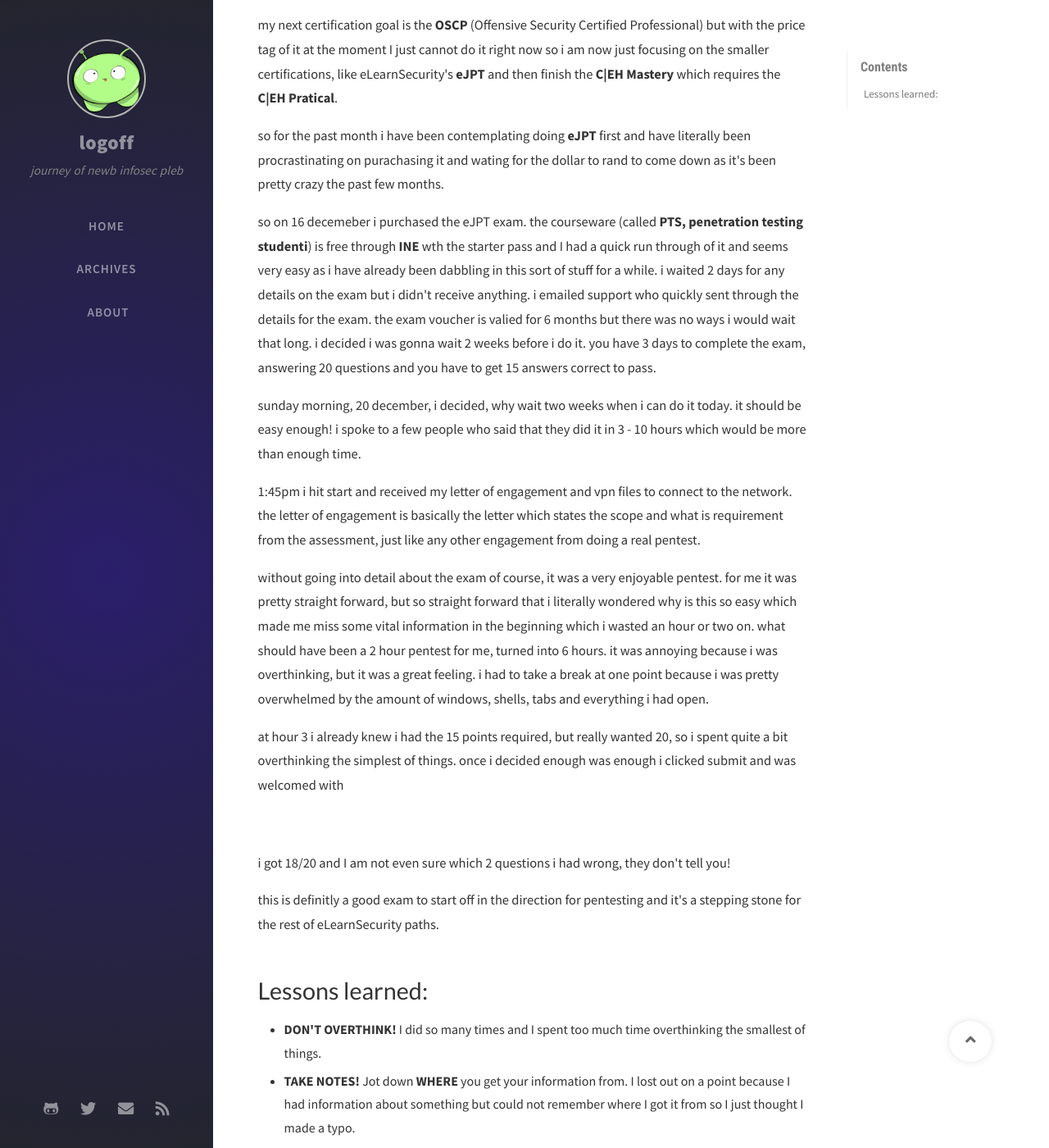
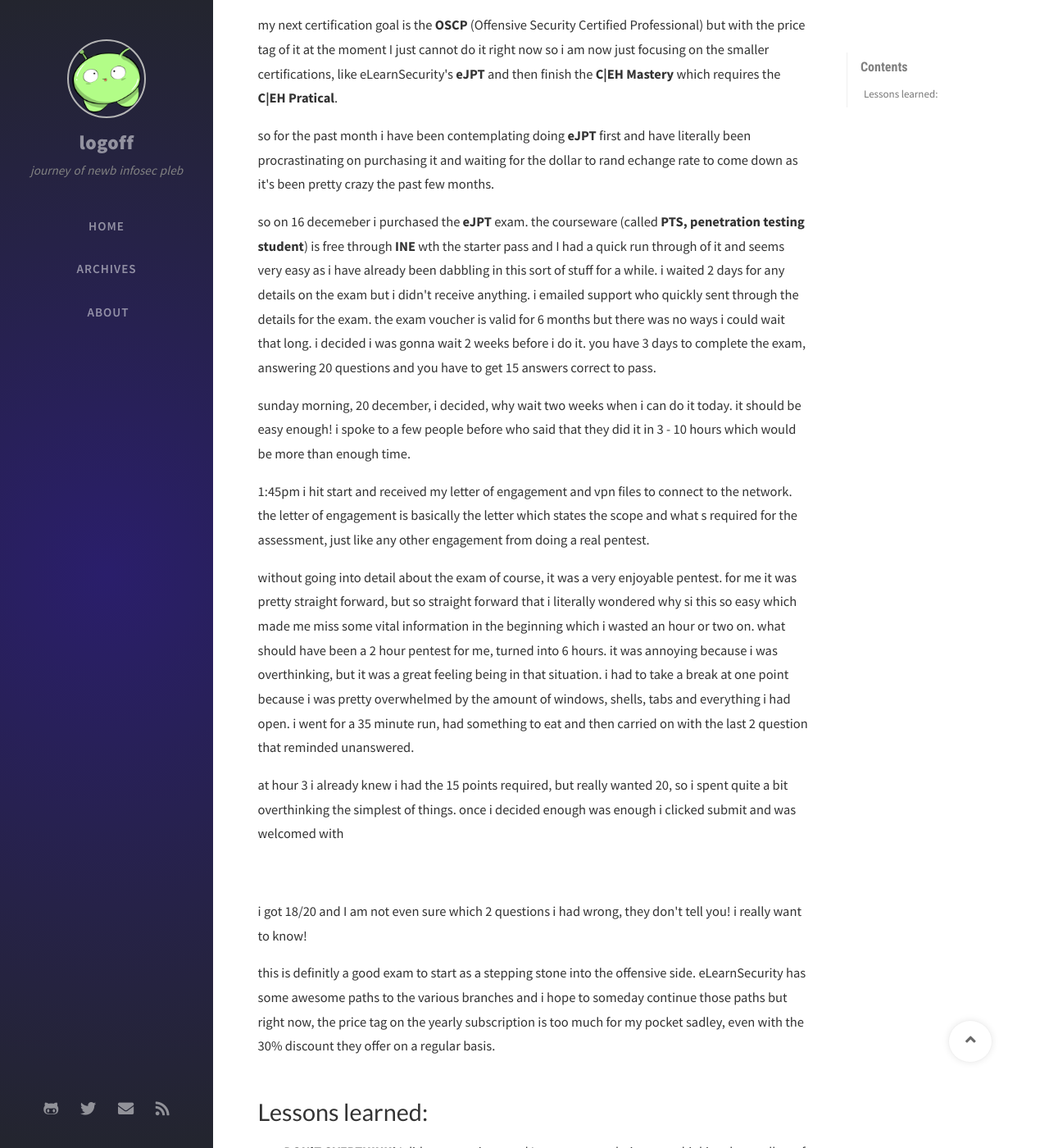
Before and after one commit to geoffchisnall/geoffchisnall.github.io, a Jekyll site: the page built from _posts/2020-12-21-eJPT-Exam.md, in a window 1280 px wide and 1400 px high, scrolled down 595 px. Shown: the whole window at 82% size. Built offline with Jekyll 4.4.1, drawn with Linux system fonts in a browser that asks for light colours; nearby versions of some CDN libraries; comment, search, counter and statistics services are not loaded.

Commit message:
more useless grammar errors

```diff
--- a/_posts/2020-12-21-eJPT-Exam.md
+++ b/_posts/2020-12-21-eJPT-Exam.md
@@ -14,22 +14,22 @@ so this year i have been trying to get into the pentesting/offensive side of sec
 my next certification goal is the <b>OSCP</b> (Offensive Security Certified Professional) but with the price tag of it at the moment I just cannot do it right now so i am now just focusing on the smaller certifications, like eLearnSecurity's <b>eJPT</b> and then finish the <b>C|EH Mastery</b> which requires the <b>C|EH Pratical</b>.
 </p>
 <p>
-so for the past month i have been contemplating doing <b>eJPT</b> first and have literally been procrastinating on purachasing it and wating for the dollar to rand to come down as it's been pretty crazy the past few months.
+so for the past month i have been contemplating doing <b>eJPT</b> first and have literally been procrastinating on purchasing it and waiting for the dollar to rand echange rate to come down as it's been pretty crazy the past few months.
 </p>
 <p>
-so on 16 decemeber i purchased the eJPT exam. the courseware (called <b>PTS, penetration testing studenti</b>) is free through <b>INE</b> wth the starter pass and I had a quick run through of it and seems very easy as i have already been dabbling in this sort of stuff for a while. i waited 2 days for any details on the exam but i didn't receive anything. i emailed support who quickly sent through the details for the exam.
-the exam voucher is valied for 6 months but there was no ways i would wait that long. i decided i was gonna wait 2 weeks before i do it. you have 3 days to complete the exam, answering 20 questions and you have to get 15 answers correct to pass.
+so on 16 decemeber i purchased the <b>eJPT</b> exam. the courseware (called <b>PTS, penetration testing student</b>) is free through <b>INE</b> wth the starter pass and I had a quick run through of it and seems very easy as i have already been dabbling in this sort of stuff for a while. i waited 2 days for any details on the exam but i didn't receive anything. i emailed support who quickly sent through the details for the exam.
+the exam voucher is valid for 6 months but there was no ways i could wait that long. i decided i was gonna wait 2 weeks before i do it. you have 3 days to complete the exam, answering 20 questions and you have to get 15 answers correct to pass.
 </p>
 <p>
-sunday morning, 20 december, i decided, why wait two weeks when i can do it today. it should be easy enough! i spoke to a few people who said that they did it in 3 - 10 hours which would be more than enough time.
+sunday morning, 20 december, i decided, why wait two weeks when i can do it today. it should be easy enough! i spoke to a few people before who said that they did it in 3 - 10 hours which would be more than enough time.
 </p>
 <p>
 1:45pm i hit start and received my letter of engagement and vpn files to connect to the network.
-the letter of engagement is basically the letter which states the scope and what is requirement from the assessment, just like any other engagement from doing a real pentest.
+the letter of engagement is basically the letter which states the scope and what s required for the assessment, just like any other engagement from doing a real pentest.
 </p>
 <p>
-without going into detail about the exam of course, it was a very enjoyable pentest. for me it was pretty straight forward, but so straight forward that i literally wondered why is this so easy which made me miss some vital information in the beginning which i wasted an hour or two on.
-what should have been a 2 hour pentest for me, turned into 6 hours. it was annoying because i was overthinking, but it was a great feeling. i had to take a break at one point because i was pretty overwhelmed by the amount of windows, shells, tabs and everything i had open.
+without going into detail about the exam of course, it was a very enjoyable pentest. for me it was pretty straight forward, but so straight forward that i literally wondered why si this so easy which made me miss some vital information in the beginning which i wasted an hour or two on.
+what should have been a 2 hour pentest for me, turned into 6 hours. it was annoying because i was overthinking, but it was a great feeling being in that situation. i had to take a break at one point because i was pretty overwhelmed by the amount of windows, shells, tabs and everything i had open. i went for a 35 minute run, had something to eat and then carried on with the last 2 question that reminded unanswered.
 </p>
 <p>
 at hour 3 i already knew i had the 15 points required, but really wanted 20, so i spent quite a bit overthinking the simplest of things.
@@ -38,10 +38,10 @@ once i decided enough was enough i clicked submit and was welcomed with
 <img src="/assets/img/sample/eJPTcongrats.png">
 </p>
 <p>
-i got 18/20 and I am not even sure which 2 questions i had wrong, they don't tell you!
+i got 18/20 and I am not even sure which 2 questions i had wrong, they don't tell you! i really want to know!
 </p>
 <p>
-this is definitly a good exam to start off in the direction for pentesting and it's a stepping stone for the rest of eLearnSecurity paths.
+this is definitly a good exam to start as a stepping stone into the offensive side. eLearnSecurity has some awesome paths to the various branches and i hope to someday continue those paths but right now, the price tag on the yearly subscription is too much for my pocket sadley, even with the 30% discount they offer on a regular basis.
 </p>
 <h1>Lessons learned:</h1>
 <ul>
```
